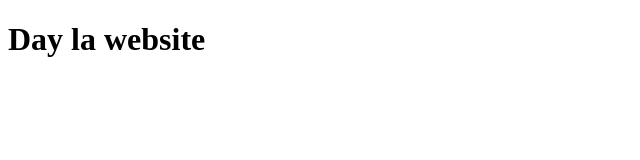
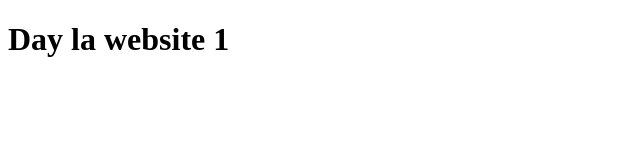
Before and after one commit to Duc160509/Du-an-5, a plain HTML site: page index.html in a window 1280 px wide. Shown: the full height of the page, 0-640 px from the left. Drawn offline with Linux system fonts and the light colour scheme.

Commit message:
1. thay doi

```diff
--- a/index.html
+++ b/index.html
@@ -6,6 +6,6 @@
     <title>Du an</title>
 </head>
 <body>
-    <h1>Day la website </h1>
+    <h1>Day la website 1 </h1>
 </body>
 </html>
```
